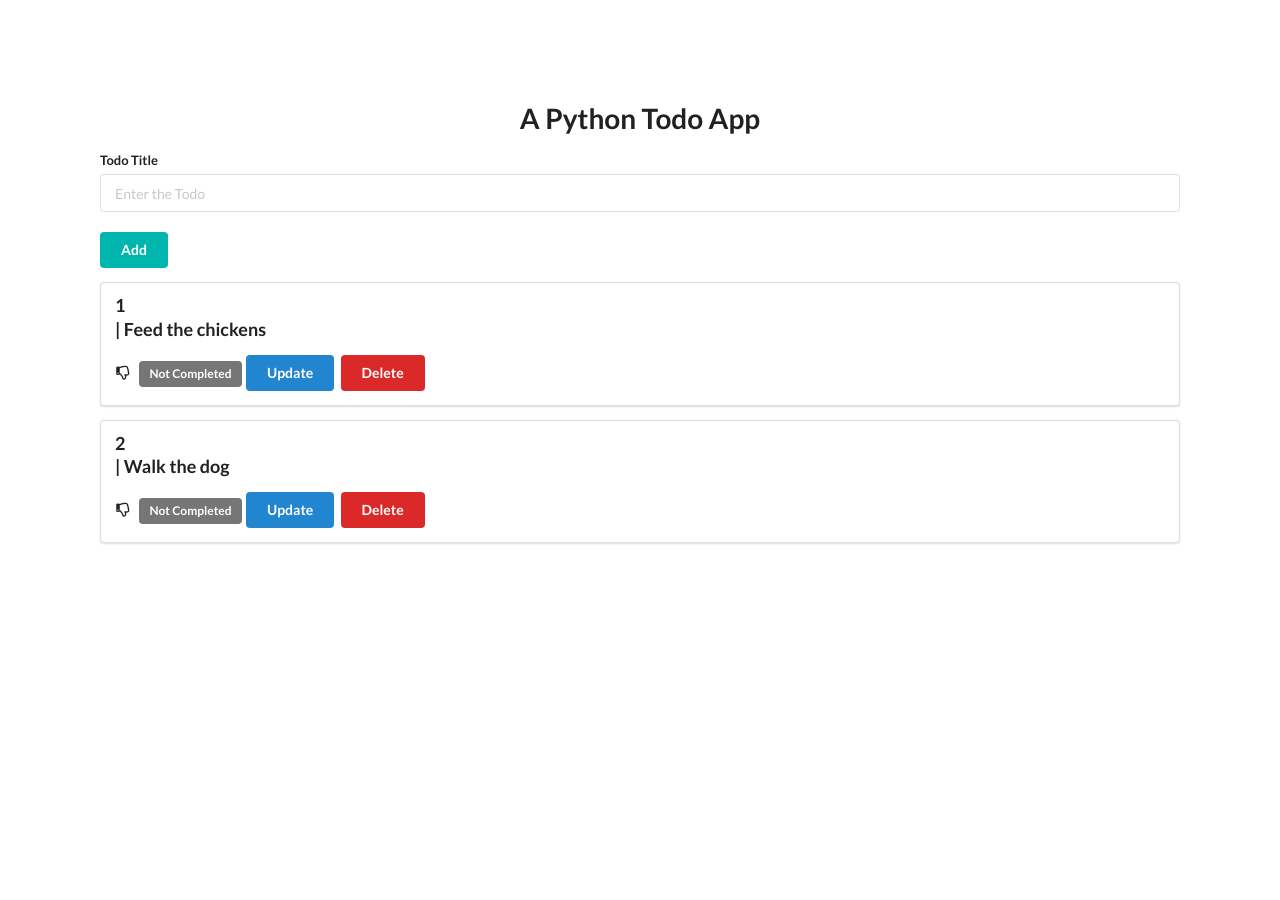
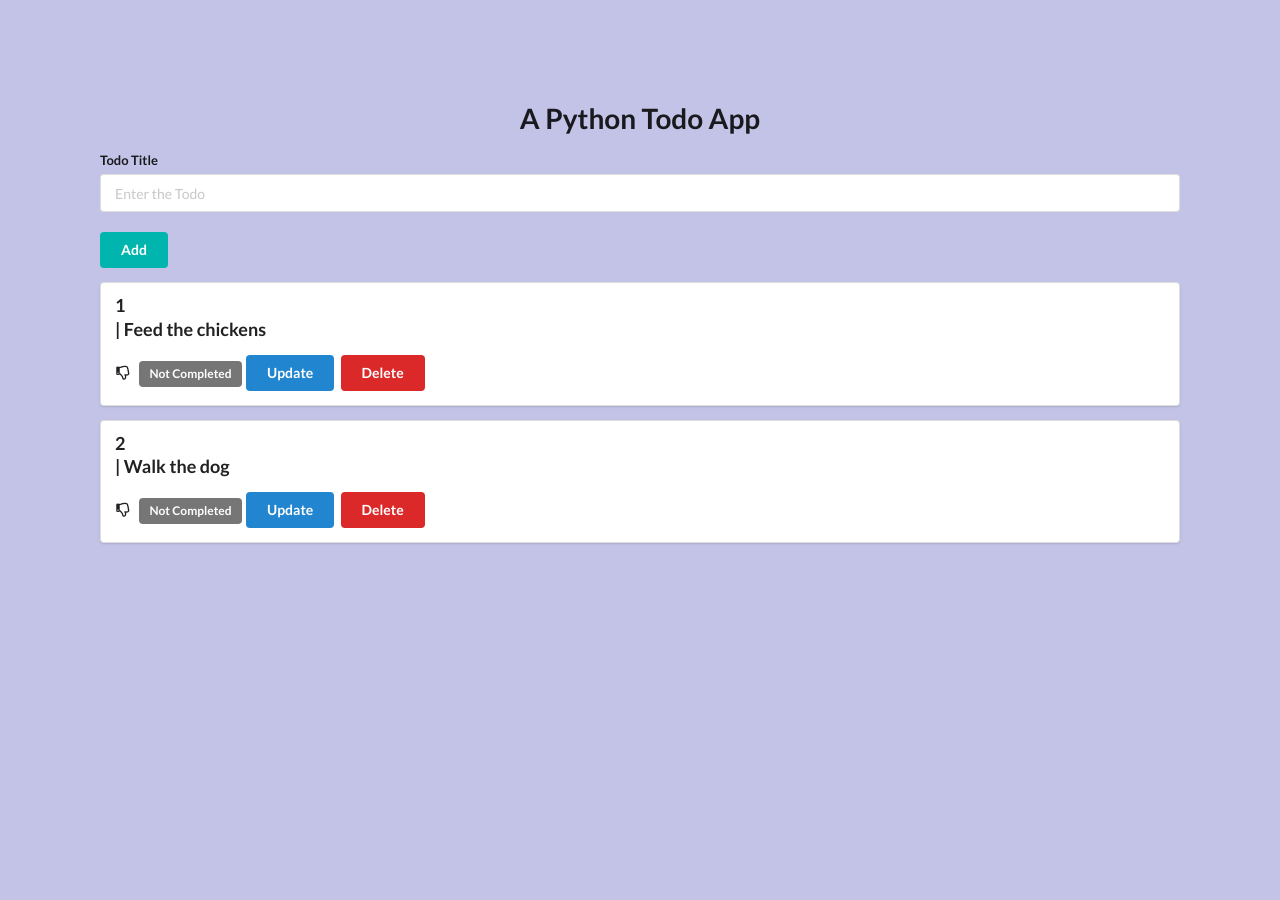
Before and after one commit to ElenaSparshott/pythonTodoApp, a Flask app: page / in a window 1280 px wide. Run offline with Flask 2, Linux system fonts and the light colour scheme; data comes from the database, SQL or seed files in the repository; both versions use the stored data as it was after the commit.

Commit message:
background

```diff
--- a/templates/base.html
+++ b/templates/base.html
@@ -8,7 +8,7 @@
     <link rel="stylesheet" href="https://cdn.jsdelivr.net/npm/semantic-ui@2.4.2/dist/semantic.min.css">
     <script src="https://cdn.jsdelivr.net/npm/semantic-ui@2.4.2/dist/semantic.min.js"></script>
 </head>
-<body style="margin:100px">
+<body style="margin:100px;background-color:rgb(195, 195, 232)">
 
     <h1 style="margin-top: 50px" class="ui center aligned header">A Python Todo App</h1>
 
```
Also changed, not shown: db.sqlite.
